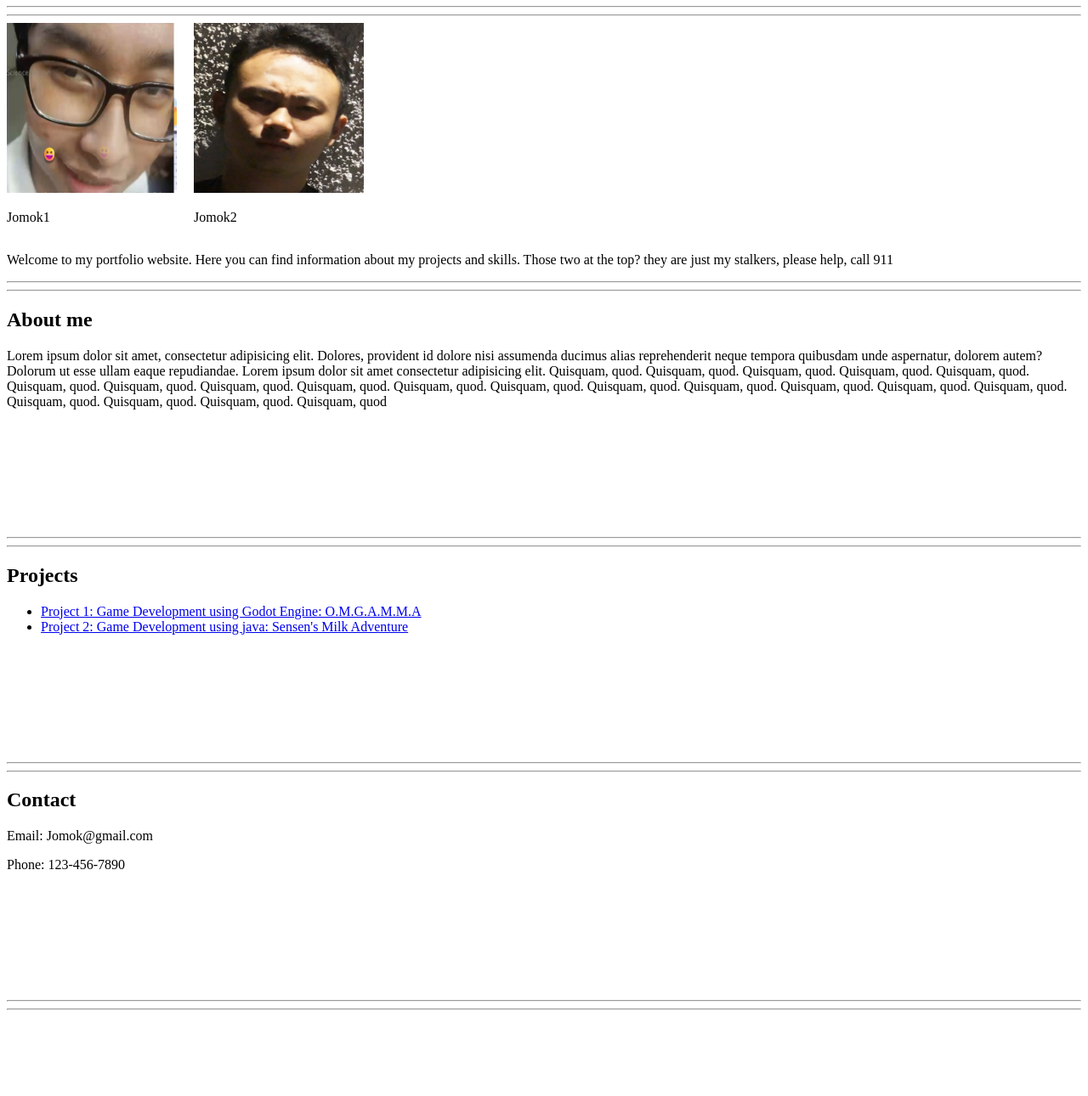
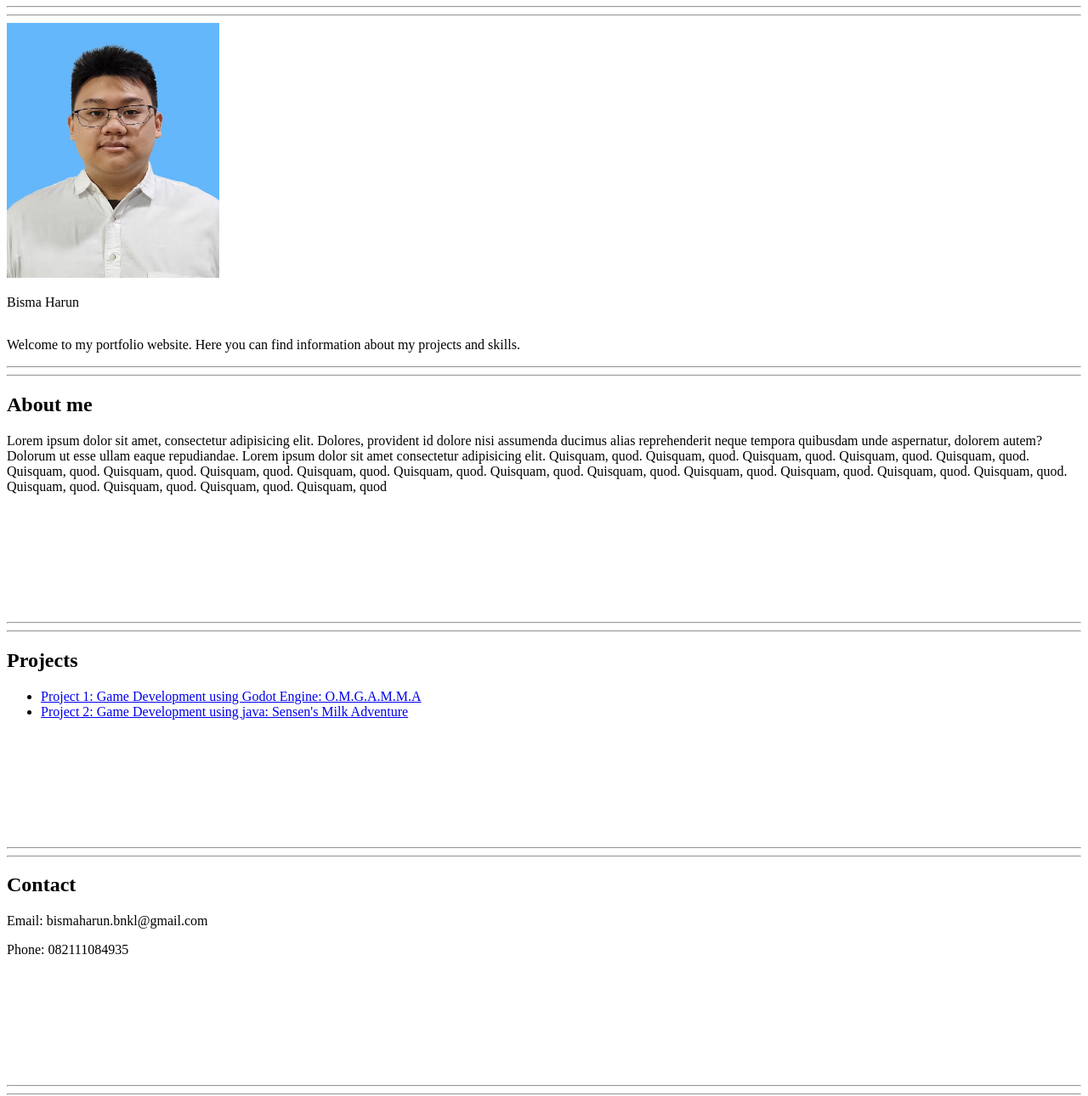
Before and after one commit to Expellar/Portfolio, a plain HTML site: page index.html in a window 1280 px wide. Shown: the part 119-1409 px from the top of the page at 85% size. Before the commit the page ends 1316 px from the top, so only its background shows below. Drawn offline with Linux system fonts and the light colour scheme.

Commit message:
Update and fixes

```diff
--- a/index.html
+++ b/index.html
@@ -7,7 +7,6 @@
 </head>
 <body>
     <span>
-        <a href="#Stalkers">Stalker Jomoks</a>
         <a href="#About me">About me</a>
         <a href="#Projects">Projects</a>
         <a href="#Contact">Contact</a>
@@ -18,15 +17,12 @@
     <hr><hr>
     <div style="display: flex; gap: 20px;">
         <div>
-            <img src="Images/image.png" id="Stalkers" height="200px" width="200px">
-            <p>Jomok1</p>
+            <img src="Images/image.jpg" height="300px" width="250px">
+            <p>Bisma Harun</p>
         </div>
-        <div>
-            <img src="Images/imagess.png" id="Stalkers" height="200px" width="200px">
-            <p>Jomok2</p>
-        </div>
+
     </div>
-    <p>Welcome to my portfolio website. Here you can find information about my projects and skills. Those two at the top? they are just my stalkers, please help, call 911</p>
+    <p>Welcome to my portfolio website. Here you can find information about my projects and skills.</p>
 
     <hr><hr>
     <h2 id="About me">About me</h2>
@@ -45,8 +41,8 @@
     <hr><hr>
 
     <h2 id="Contact">Contact</h2>
-    <p>Email: Jomok@gmail.com</p>
-    <p>Phone: 123-456-7890</p>
+    <p>Email: bismaharun.bnkl@gmail.com</p>
+    <p>Phone: 082111084935</p>
     <br><br><br><br><br><br><br>
     <hr><hr>
 
```
Also changed, not shown: Images/image.jpg (added), Images/image.png (deleted), Images/imagess.png (deleted).
